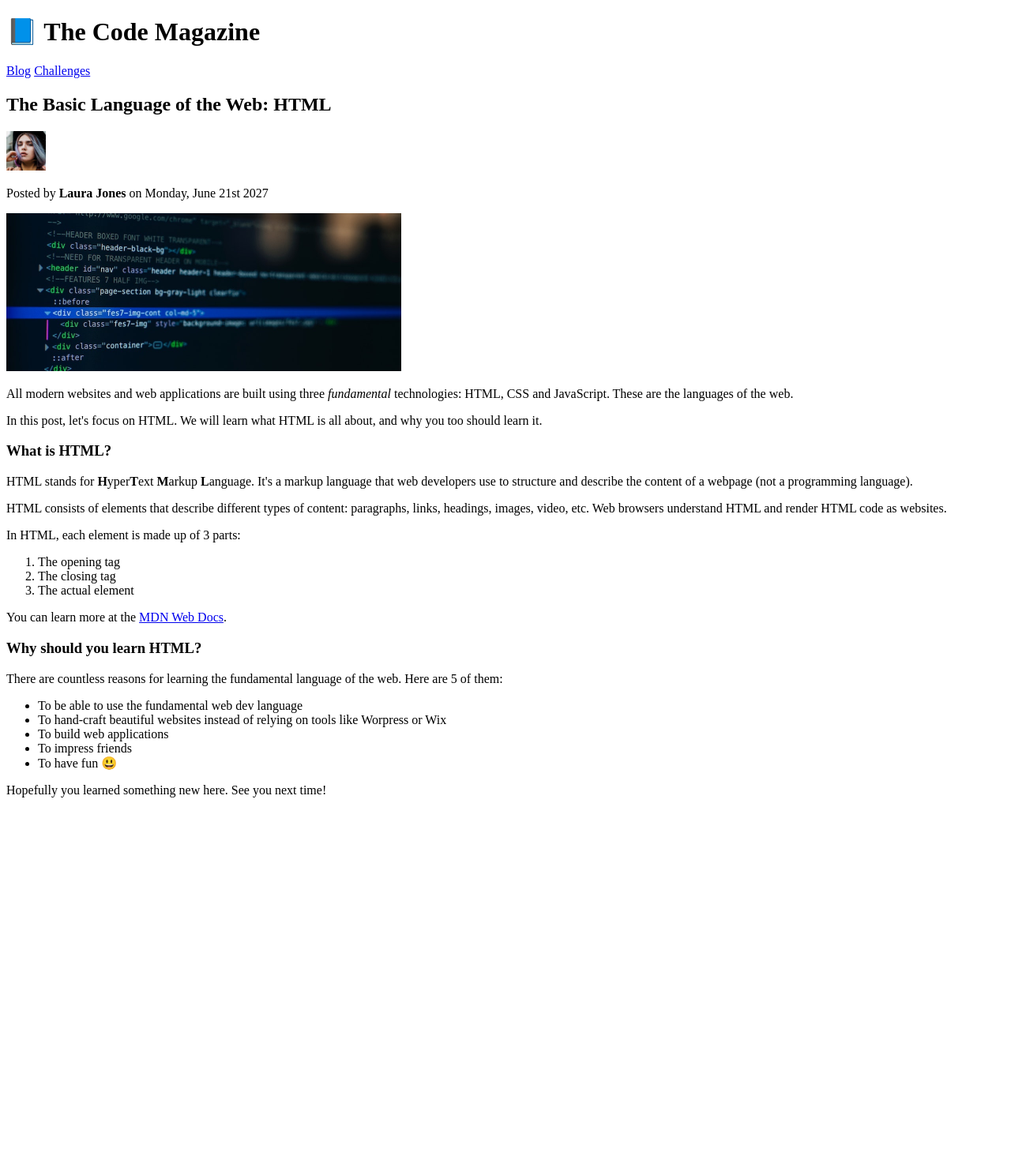
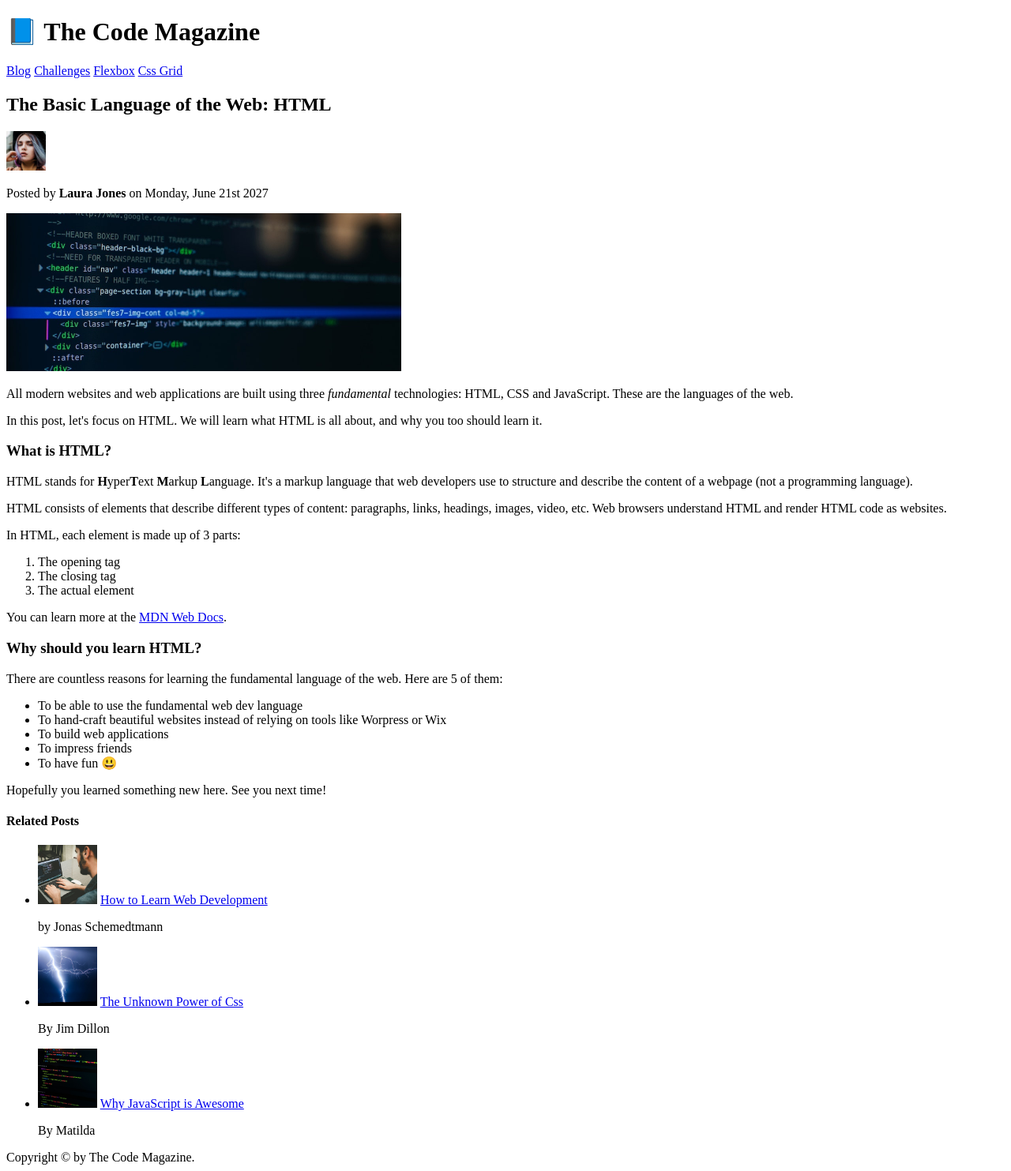
Before and after one commit to Saurav-98/The-Code-Magazine, a plain HTML site: page index.html in a window 1280 px wide. Shown: the whole page at 79% size. Before the commit the page ends 1026 px from the top, so only its background shows below. Drawn offline with Linux system fonts and the light colour scheme.

Commit message:
Structure of HTML and Challenge 1

```diff
--- a/index.html
+++ b/index.html
@@ -6,17 +6,23 @@
   </head>
   <body>
 
+    <header>
       <h1>📘 The Code Magazine</h1>
-
+      <nav>
         <a href="./blog.html">Blog</a>
         <a href="#">Challenges</a>
+        <a href="#">Flexbox</a>
+        <a href="#">Css Grid</a>
+      </nav>
+    </header>
 
+    <article>
+      <header>
         <h2>The Basic Language of the Web: HTML</h2>
-    <img src="./laura-jones.jpg" alt="laura Jones profile Picture" width="50px" height="50px">
-
+        <img src="./images/laura-jones.jpg" alt="laura Jones profile Picture" width="50px" height="50px">
         <p>Posted by <strong>Laura Jones</strong> on Monday, June 21st 2027</p>
-
-    <img src="./post-img.jpg" alt="post 1" width="500px" height="200px" >
+        <img src="./images/post-img.jpg" alt="post 1" width="500px" height="200px" >
+      </header>
 
       <p>All modern websites and web applications are built using three <em>fundamental</em> technologies: HTML, CSS and JavaScript. These are the languages of the web.</p>
       <p>In this post, let's focus on HTML. We will learn what HTML is all about, and why you too should learn it.</p>
@@ -52,5 +58,24 @@
     </ul>
 
     <p>Hopefully you learned something new here. See you next time!</p>
+    </article>
+
+    <aside>
+      <h4>Related Posts</h4>
+      <ul>
+        <li><img src="./images/related-1.jpg" width="75px" height="75px" alt="related post 1" /> <a href="#">How to Learn Web Development</a> <p>by Jonas Schemedtmann</p> </li>
+        <li>
+          <img src="./images/related-2.jpg" alt="related image 2" width="75px" height="75px" /> <a href="#">The Unknown Power of Css</a> <p>By Jim Dillon</p>
+        </li>
+        <li>
+          <img src="./images/related-3.jpg" alt="related image 3" width="75px" height="75px"> <a href="#">Why JavaScript is Awesome</a> <p>By Matilda</p>
+        </li>
+      </ul>
+    </aside>
+
+    <footer>
+      Copyright &copy; by The Code Magazine.
+    </footer>
+
   </body>
 </html>
```
Also changed, not shown: images/challenges.jpg (renamed from challenges.jpg), images/laura-jones.jpg (renamed from laura-jones.jpg), images/post-img.jpg (renamed from post-img.jpg), images/related-1.jpg (renamed from related-1.jpg), images/related-2.jpg (renamed from related-2.jpg), images/related-3.jpg (renamed from related-3.jpg). Lines whose indentation alone changed are shown as unchanged.
